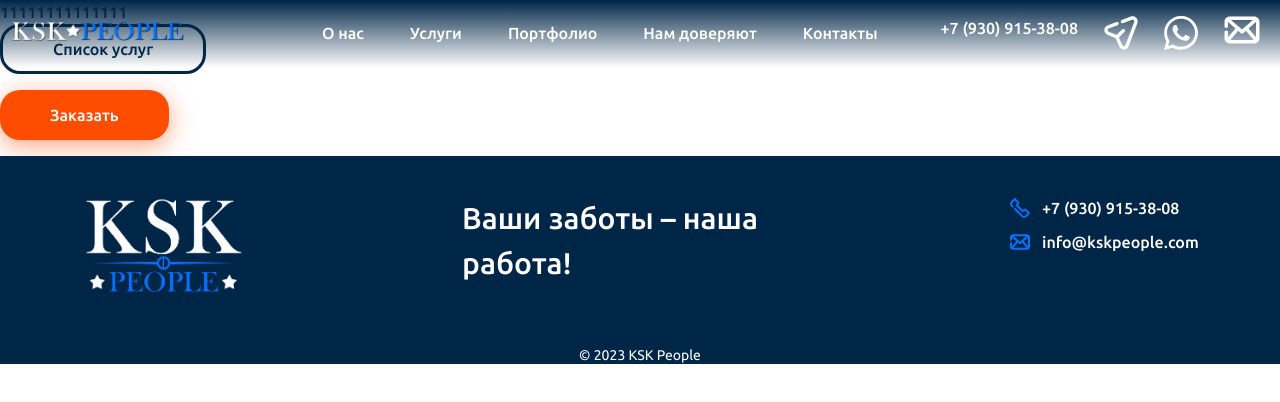
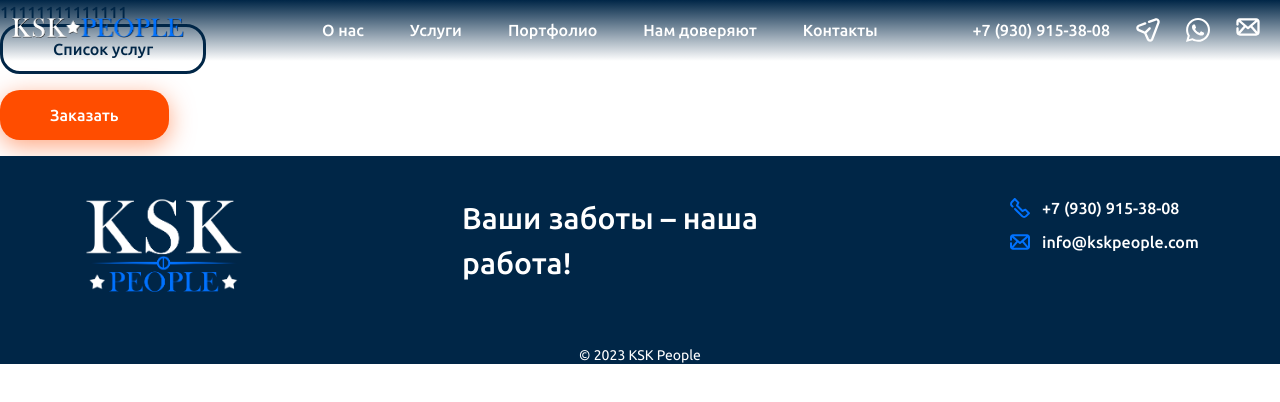
Before and after one commit to tayru/ksk-react, a React (Create React App) app: page /listPage in a window 1280 px wide. Shown: the top 402 px of the page. Built offline with nearby package versions, Linux system fonts and the light colour scheme.

Commit message:
значки 2

```diff
--- a/src/components/header.jsx
+++ b/src/components/header.jsx
@@ -35,13 +35,13 @@ const Header = () => (
                                 <a className="nav-link nav-link__contacts" href="tel:+79309153808">+7 (930) 915-38-08</a>
                             </li>
                             <li className="nav-item">
-                                <a className="nav-link nav-link__contacts" href="https://t.me/kskpeople" > <img src="/static/img/tg-white.svg" alt="" /></a>
+                                <a className="nav-link nav-link__icon" href="https://t.me/kskpeople" > <img src="/static/img/tg-white.svg" alt="" /></a>
                             </li>
                             <li className="nav-item">
-                                <a className="nav-link nav-link__contacts" href="https://wa.me/+79309153808"><img src="/static/img/whatsupp-white.svg" alt="" /></a>
+                                <a className="nav-link nav-link__icon" href="https://wa.me/+79309153808"><img src="/static/img/whatsupp-white.svg" alt="" /></a>
                             </li>
                             <li className="nav-item">
-                                <a className="nav-link nav-link__contacts" href="mailto:info@kskpeople.com"><img src="/static/img/mail-white.svg" alt="" /></a>
+                                <a className="nav-link nav-link__icon" href="mailto:info@kskpeople.com"><img src="/static/img/mail-white.svg" alt="" /></a>
                             </li>
 
                         </ul>
--- a/src/index.css
+++ b/src/index.css
@@ -183,12 +183,11 @@ body {
 	margin: 0px 0px 0px 10px;
 }
 
-/* .nav-link ._tg {
-	margin: 0px 0px 0px 0px;
-} */
+.nav-link__icon {
+	margin: 0px 0px 0px 10px;
+	min-width: 30px;
+	max-width: 40px;
 
-.menu {
-  /* margin: 0px 0px 0px 100px; */
 }
 
 .menu li a::after {
```
